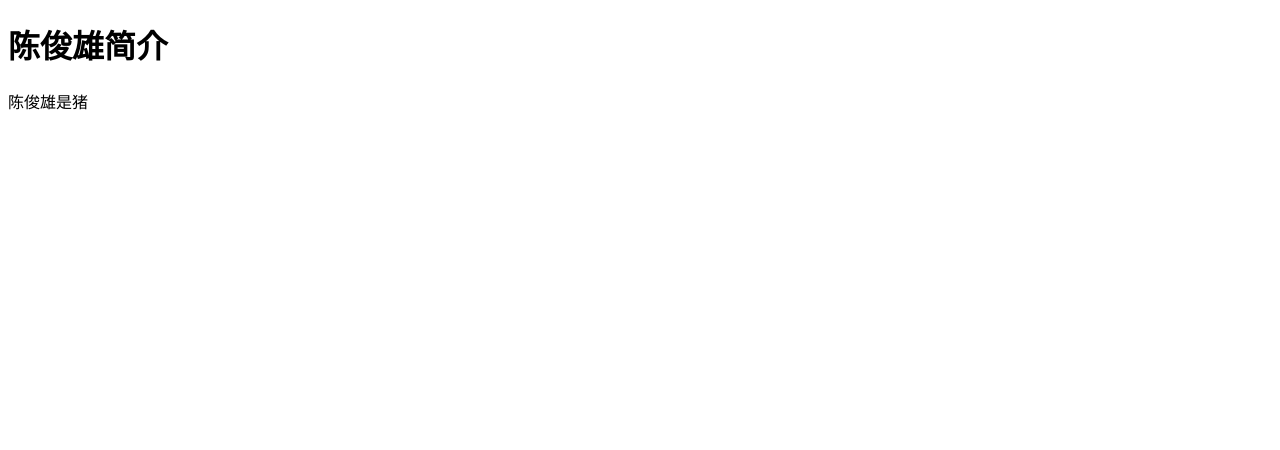
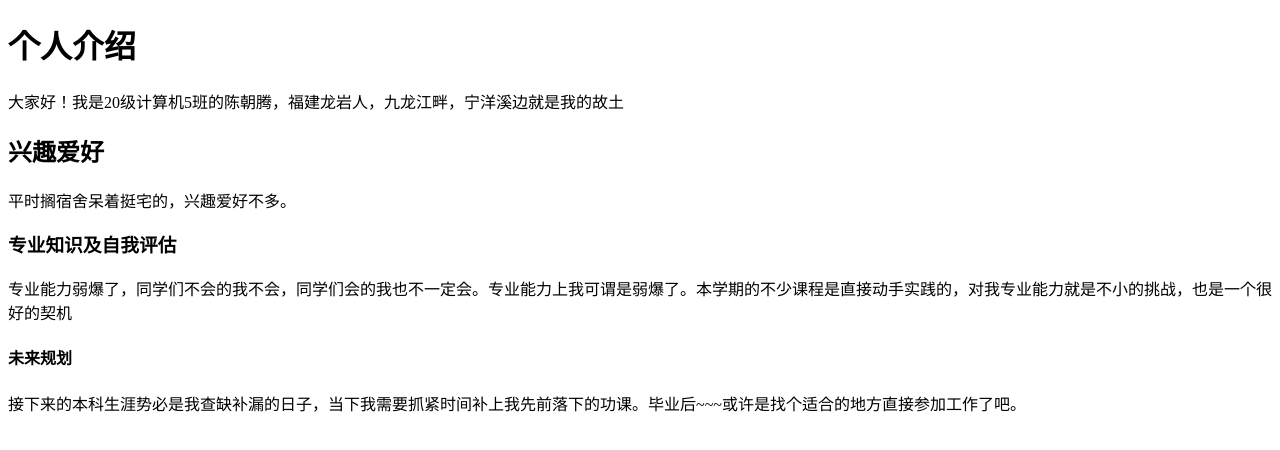
Before and after one commit to CaoTengisIqiu/CaoTengisIqiu.github.io, a plain HTML site: page index.html in a window 1280 px wide. Drawn offline with Linux system fonts and the light colour scheme.

Commit message:
Update index.html

```diff
--- a/index.html
+++ b/index.html
@@ -2,10 +2,16 @@
 <html>
 <head>
 <meta charset="utf-8">
-<title>陈俊雄</title>
+<title>CCT的个人网站</title>
 </head>
 <body>
-    <h1>陈俊雄简介</h1>
-    <p>陈俊雄是猪</p>
+    <h1>个人介绍</h1>
+    <p>大家好！我是20级计算机5班的陈朝腾，福建龙岩人，九龙江畔，宁洋溪边就是我的故土</p>
+    <h2>兴趣爱好</h2>
+    <p>平时搁宿舍呆着挺宅的，兴趣爱好不多。</p>
+    <h3>专业知识及自我评估 </h3>
+    <p>专业能力弱爆了，同学们不会的我不会，同学们会的我也不一定会。专业能力上我可谓是弱爆了。本学期的不少课程是直接动手实践的，对我专业能力就是不小的挑战，也是一个很好的契机</p>
+    <h4>未来规划</h4>
+    <p>接下来的本科生涯势必是我查缺补漏的日子，当下我需要抓紧时间补上我先前落下的功课。毕业后~~~或许是找个适合的地方直接参加工作了吧。</p>
 </body>
 </html>
```
